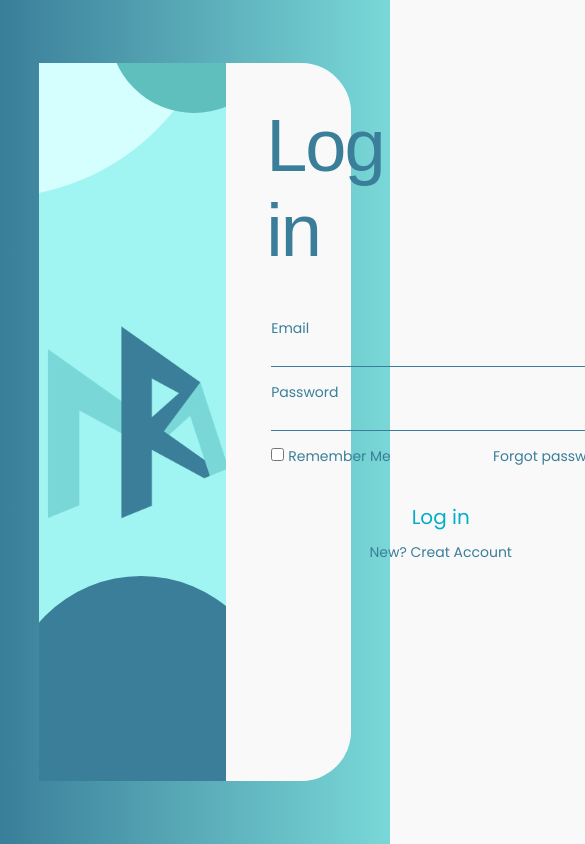
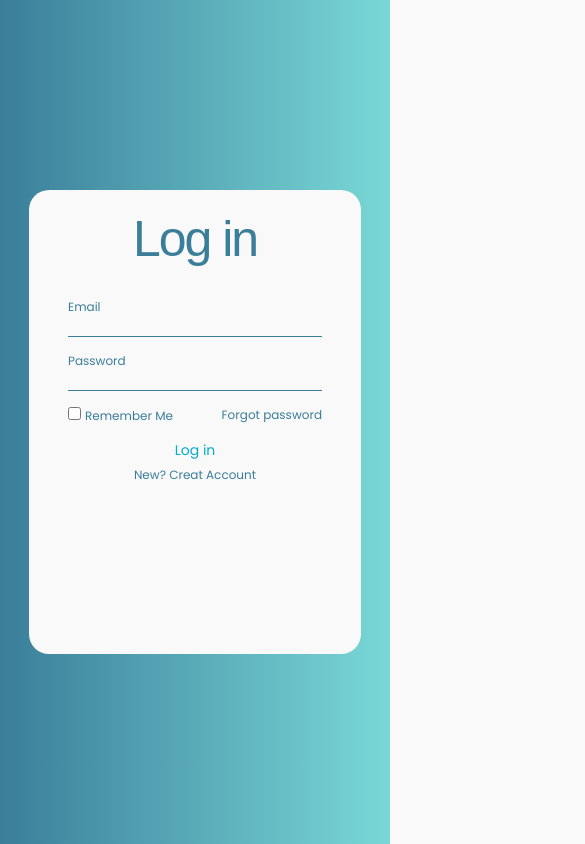
Before and after one commit to MohamedRamdan1/Gdnd48.plus, a plain HTML site: page login.html in a window 390 px wide. Shown: the top 844 px of the page, 585 px wide, since content can reach past the window. Drawn offline with Linux system fonts and the light colour scheme; a web font is replaced by a local one.

Commit message:
Responsive

```diff
--- a/Register.html
+++ b/Register.html
@@ -7,7 +7,7 @@
     <title>Gdnd48+</title>
     <link rel="shortcut icon" class="n15" type="image" href="imgs/GDND48/Newfolder/favicon.png">
     <link rel="stylesheet" href="css/main.css">
-    <link rel="stylesheet" href="css/mobile.css" media="(max-width: 360px)">
+    <link rel="stylesheet" href="css/mobile.css" media="(max-width: 460px)">
     <div>
         <link rel="preconnect" href="https://fonts.googleapis.com">
         <link rel="preconnect" href="https://fonts.gstatic.com" crossorigin>
--- a/css/mobile.css
+++ b/css/mobile.css
@@ -1,27 +1,28 @@
 .cyanspuare{
     width: 85%;
     height: 55%;
-    background-color: #A0F5F2;
+    background-color: #f9f9f9;
     border-radius: 20px;
     position: relative;
 }
 .rightside {
     width: 100%;
     height: 100%;
-    background-color: #f9f9f9;
+    background-color: transparent;
     position: absolute;
     right: 0px;
     border-radius: 20px 20px 20px 20px;
     display: flex;
     flex-direction: column;
-    align-items: flex-start;
+    align-items: center;
     gap: 15px;
+    margin-top: 20px;
 }
 .loginh1 {
     font-family: 'Aclonica', sans-serif;
     color: #3a7e99;
     font-size: 50px;
-    margin: 15px 0px 0px 15px;
+    margin: 0px 0px 0px 0px;
     letter-spacing: -2px;
 }
 .loginh2{
@@ -31,7 +32,7 @@
     display: flex;
     flex-direction: column;
     align-items: center;
-    margin-left: 20px;
+    margin-left: 0px;
 }
 label {
     font-family: 'Poppins', sans-serif;
--- a/login.html
+++ b/login.html
@@ -7,7 +7,7 @@
     <title>Gdnd48+</title>
     <link rel="shortcut icon" class="n15" type="image" href="imgs/GDND48/Newfolder/favicon.png">
     <link rel="stylesheet" href="css/main.css">
-    <link rel="stylesheet" href="css/mobile.css" media="(max-width: 360px)">
+    <link rel="stylesheet" href="css/mobile.css" media="(max-width: 460px)">
     <div>
         <link rel="preconnect" href="https://fonts.googleapis.com">
         <link rel="preconnect" href="https://fonts.gstatic.com" crossorigin>
```
Also changed, not shown: index.html (+1 -1 lines).
